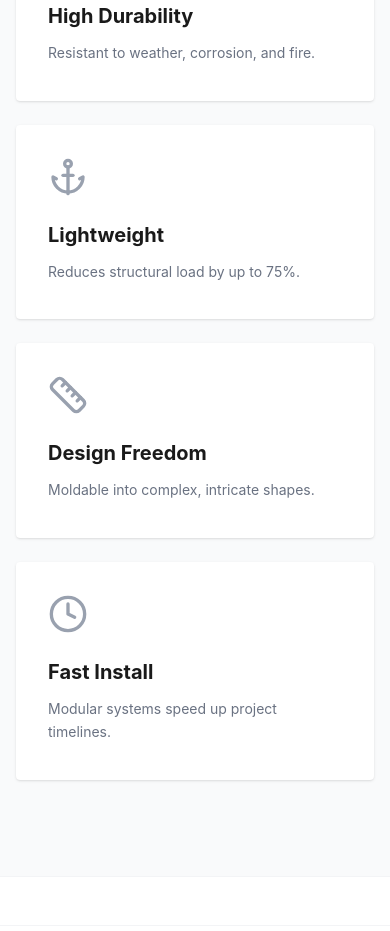
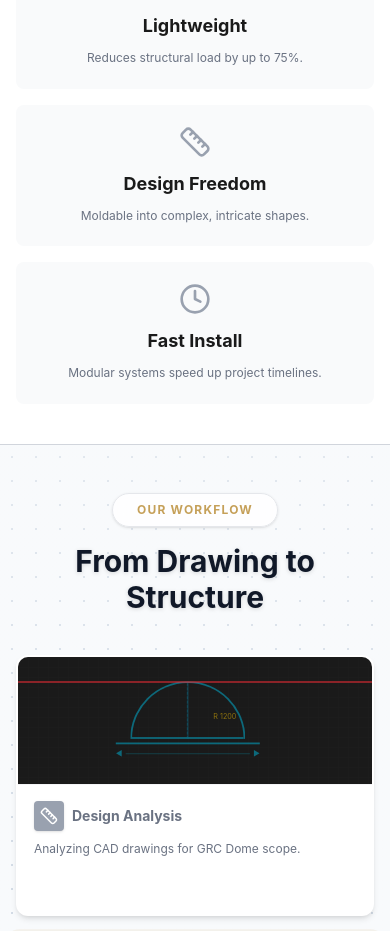
Before and after one commit to sushant545/NavNirman, a React (Vite) app: page / in a window 390 px wide. Shown: the part 1066-1997 px from the top of the page. Built offline with nearby package versions, Linux system fonts and the light colour scheme; no server answers.

Commit message:
Minor Ui Fix mon Home Page

```diff
--- a/src/components/ConstructionSite.jsx
+++ b/src/components/ConstructionSite.jsx
@@ -51,39 +51,51 @@ const ConstructionSite = () => {
   ];
 
   return (
-    <div className="w-full bg-white py-8 border-t border-gray-100">
-      <div className="max-w-7xl mx-auto px-4">
+    // CHANGED: Added Technical Grid Background & darkened bg color for contrast
+    <div
+      className="w-full py-12 border-y border-gray-300 relative bg-slate-50"
+      style={{
+        backgroundImage: 'radial-gradient(#cbd5e1 1.5px, transparent 1.5px)',
+        backgroundSize: '24px 24px'
+      }}
+    >
+      {/* Overlay to fade grid edges slightly (Optional aesthetic touch) */}
+      <div className="absolute inset-0 bg-gradient-to-b from-slate-50/50 via-transparent to-slate-50/50 pointer-events-none"></div>
 
-        {/* Compact Header */}
-        <div className="text-center mb-8">
-          <span className="text-brand-gold font-bold tracking-widest uppercase text-xs mb-1 block">
-            Our Workflow
-          </span>
-          <h2 className="text-2xl font-bold text-gray-800">
+      <div className="max-w-7xl mx-auto px-4 relative z-10">
+
+        {/* Header with Background Pill for readability */}
+        <div className="text-center mb-10">
+          <div className="inline-block bg-white/80 backdrop-blur-sm px-6 py-2 rounded-full border border-gray-200 shadow-sm mb-4">
+            <span className="text-brand-gold font-bold tracking-widest uppercase text-xs block">
+              Our Workflow
+            </span>
+          </div>
+          <h2 className="text-3xl font-bold text-gray-900 drop-shadow-sm">
             From Drawing to Structure
           </h2>
         </div>
 
-        {/* Compact Grid */}
-        <div className="grid grid-cols-1 md:grid-cols-4 gap-4">
+        {/* Grid Cards - Added shadow-lg to pop against the grid */}
+        <div className="grid grid-cols-1 md:grid-cols-4 gap-6">
           {steps.map((step) => (
             <div
               key={step.id}
               onClick={() => setActiveStep(step.id)}
-              className={`relative cursor-pointer rounded-lg overflow-hidden border-2 transition-all duration-500 group ${
+              className={`relative cursor-pointer rounded-xl overflow-hidden border-2 transition-all duration-500 group bg-white ${
                 activeStep === step.id
-                  ? `border-brand-gold shadow-md scale-100 ${step.bg}`
-                  : 'border-transparent bg-gray-50 hover:bg-gray-100'
+                  ? `border-brand-gold shadow-xl scale-105 ring-4 ring-brand-gold/10`
+                  : 'border-transparent shadow-md hover:shadow-lg hover:-translate-y-1'
               }`}
             >
               {/* Animation Viewport */}
-              <div className="h-28 w-full relative overflow-hidden border-b border-gray-100 bg-gray-100">
+              <div className="h-32 w-full relative overflow-hidden border-b border-gray-100 bg-gray-50">
                 {step.animation}
               </div>
 
-              {/* Compact Content */}
-              <div className="p-3">
-                <div className="flex items-center gap-2 mb-1">
+              {/* Content Area */}
+              <div className="p-4">
+                <div className="flex items-center gap-2 mb-2">
                   <div className={`p-1.5 rounded text-white shadow-sm transition-colors ${
                     activeStep === step.id ? step.color : 'bg-gray-400'
                   }`}>
@@ -96,15 +108,15 @@ const ConstructionSite = () => {
                   </h3>
                 </div>
 
-                <p className="text-xs text-gray-500 leading-tight min-h-[32px]">
+                <p className="text-xs text-gray-500 leading-relaxed min-h-[32px]">
                   {step.desc}
                 </p>
 
                 {/* Active Indicator */}
-                <div className={`mt-2 flex items-center text-[10px] font-bold uppercase tracking-wider transition-all duration-300 ${
+                <div className={`mt-3 flex items-center text-[10px] font-bold uppercase tracking-wider transition-all duration-300 ${
                   activeStep === step.id ? 'text-brand-gold opacity-100' : 'opacity-0'
                 }`}>
-                  <CheckCircle2 size={12} className="mr-1 animate-pulse" /> Active
+                  <CheckCircle2 size={12} className="mr-1 animate-pulse" /> Active Stage
                 </div>
               </div>
             </div>
@@ -115,14 +127,11 @@ const ConstructionSite = () => {
   );
 };
 
-// --- ANIMATIONS ---
+// --- ANIMATIONS (Unchanged) ---
 
-// 1. AutoCAD Dome Drawing
 const BlueprintAnimation = ({ isActive }) => (
   <div className="w-full h-full relative bg-[#1a1a1a] flex items-center justify-center overflow-hidden">
-    <div className="absolute inset-0 opacity-10"
-         style={{ backgroundImage: 'linear-gradient(#333 1px, transparent 1px), linear-gradient(90deg, #333 1px, transparent 1px)', backgroundSize: '10px 10px' }}>
-    </div>
+    <div className="absolute inset-0 opacity-10" style={{ backgroundImage: 'linear-gradient(#333 1px, transparent 1px), linear-gradient(90deg, #333 1px, transparent 1px)', backgroundSize: '10px 10px' }}></div>
     <div className={`relative transition-all duration-1000 ${isActive ? 'opacity-100 scale-100' : 'opacity-50 scale-90'}`}>
         <div className="w-32 h-16 border-t-2 border-l-2 border-r-2 border-cyan-500 rounded-t-full relative">
             <div className="absolute bottom-0 left-1/2 -translate-x-1/2 w-0.5 h-full bg-cyan-900 border-l border-dashed border-cyan-500/50"></div>
@@ -136,39 +145,26 @@ const BlueprintAnimation = ({ isActive }) => (
             <div className="text-cyan-500 text-[8px]">►</div>
         </div>
     </div>
-    <div className={`absolute w-full h-0.5 bg-red-500/50 transition-all duration-[3000ms] linear ${
-        isActive ? 'top-[80%]' : 'top-[10%]'
-      }`}></div>
+    <div className={`absolute w-full h-0.5 bg-red-500/50 transition-all duration-[3000ms] linear ${isActive ? 'top-[80%]' : 'top-[10%]'}`}></div>
   </div>
 );
 
-// 2. Jali Mould
 const MouldAnimation = ({ isActive }) => (
   <div className="w-full h-full flex items-center justify-center bg-purple-50 relative overflow-hidden">
     <div className="relative w-32 h-20 bg-gray-800 border-4 border-gray-300 rounded-sm shadow-inner overflow-hidden flex items-center justify-center">
       <div className="absolute inset-0 z-20 grid grid-cols-4 grid-rows-2 gap-1 p-1 pointer-events-none">
-         {[...Array(8)].map((_,i) => (
-            <div key={i} className="bg-gray-800 rounded-full border-2 border-gray-600"></div>
-         ))}
+         {[...Array(8)].map((_,i) => (<div key={i} className="bg-gray-800 rounded-full border-2 border-gray-600"></div>))}
       </div>
-      <div className={`absolute bottom-0 left-0 right-0 bg-purple-400 z-10 transition-all duration-[3500ms] ease-in-out ${
-        isActive ? 'h-full' : 'h-0'
-      }`}></div>
+      <div className={`absolute bottom-0 left-0 right-0 bg-purple-400 z-10 transition-all duration-[3500ms] ease-in-out ${isActive ? 'h-full' : 'h-0'}`}></div>
     </div>
-    <div className={`absolute top-0 w-3 bg-purple-400 transition-all duration-300 z-30 ${
-      isActive ? 'h-1/2 opacity-100' : 'h-0 opacity-0'
-    }`}></div>
+    <div className={`absolute top-0 w-3 bg-purple-400 transition-all duration-300 z-30 ${isActive ? 'h-1/2 opacity-100' : 'h-0 opacity-0'}`}></div>
   </div>
 );
 
-// 3. Truck Facing RIGHT (Left to Right Movement)
 const TransportAnimation = ({ isActive }) => (
   <div className="w-full h-full flex flex-col justify-end bg-orange-50 overflow-hidden relative pb-2">
     <div className="absolute top-2 left-10 text-orange-200 text-xs">🏭 Factory</div>
-
-    <div className={`absolute bottom-3 transition-all duration-[4000ms] linear flex items-end z-10 ${
-      isActive ? 'left-[120%]' : 'left-[-120px]'
-    }`}>
+    <div className={`absolute bottom-3 transition-all duration-[4000ms] linear flex items-end z-10 ${isActive ? 'left-[120%]' : 'left-[-120px]'}`}>
       <div className="w-24 h-5 bg-gray-700 relative flex items-end -mr-1">
           <div className="absolute bottom-5 left-2 flex gap-1">
               <div className="w-2 h-8 bg-gray-300 border border-gray-400 rounded-sm shadow-sm -rotate-6 origin-bottom-right"></div>
@@ -193,46 +189,17 @@ const TransportAnimation = ({ isActive }) => (
   </div>
 );
 
-// 4. Manual Assembly (No Crane)
-// Sequence: Base -> Columns -> Support -> Cornice -> Dome (Done)
 const InstallationAnimation = ({ isActive }) => (
   <div className="w-full h-full flex items-end justify-center bg-green-50 relative overflow-hidden pb-2">
-
-    {/* 1. Base (Ground) */}
-    <div className={`w-36 h-1.5 bg-gray-500 rounded-sm mb-0.5 transition-all duration-500 ease-out ${
-      isActive ? 'opacity-100 scale-100' : 'opacity-0 scale-0'
-    }`}></div>
-
-    {/* 2. Columns (Grow Upwards) */}
-    <div className={`absolute bottom-3 left-[35%] w-2.5 bg-gray-300 border-x border-gray-400 transition-all duration-500 delay-300 ease-out ${
-      isActive ? 'h-14 opacity-100' : 'h-0 opacity-0'
-    }`}></div>
-    <div className={`absolute bottom-3 right-[35%] w-2.5 bg-gray-300 border-x border-gray-400 transition-all duration-500 delay-300 ease-out ${
-      isActive ? 'h-14 opacity-100' : 'h-0 opacity-0'
-    }`}></div>
-
-    {/* 3. Support/Beam (Fades in on top of columns) */}
-    <div className={`absolute bottom-[60px] w-24 h-1.5 bg-gray-400 border border-gray-500 transition-all duration-500 delay-700 ease-out ${
-      isActive ? 'opacity-100 translate-y-0' : 'opacity-0 -translate-y-2'
-    }`}></div>
-
-    {/* 4. Cornice (Expands on top of beam) */}
-    <div className={`absolute bottom-[66px] w-28 h-2 bg-gray-300 border border-gray-400 shadow-sm transition-all duration-500 delay-1000 ease-out ${
-      isActive ? 'opacity-100 scale-100' : 'opacity-0 scale-90'
-    }`}></div>
-
-    {/* 5. Final Dome (Drops gently on top - "Done") */}
-    <div className={`absolute bottom-[74px] w-16 h-8 bg-gradient-to-b from-yellow-100 to-yellow-300 border border-yellow-500 rounded-t-full shadow-md transition-all duration-500 delay-[1500ms] cubic-bezier-bounce ${
-      isActive ? 'opacity-100 translate-y-0' : 'opacity-0 -translate-y-4'
-    }`}></div>
-
-    {/* "Done" Checkmark Effect */}
-    <div className={`absolute top-2 right-2 text-green-600 transition-all duration-300 delay-[2000ms] ${
-      isActive ? 'opacity-100 scale-100' : 'opacity-0 scale-0'
-    }`}>
+    <div className={`w-36 h-1.5 bg-gray-500 rounded-sm mb-0.5 transition-all duration-500 ease-out ${isActive ? 'opacity-100 scale-100' : 'opacity-0 scale-0'}`}></div>
+    <div className={`absolute bottom-3 left-[35%] w-2.5 bg-gray-300 border-x border-gray-400 transition-all duration-500 delay-300 ease-out ${isActive ? 'h-14 opacity-100' : 'h-0 opacity-0'}`}></div>
+    <div className={`absolute bottom-3 right-[35%] w-2.5 bg-gray-300 border-x border-gray-400 transition-all duration-500 delay-300 ease-out ${isActive ? 'h-14 opacity-100' : 'h-0 opacity-0'}`}></div>
+    <div className={`absolute bottom-[60px] w-24 h-1.5 bg-gray-400 border border-gray-500 transition-all duration-500 delay-700 ease-out ${isActive ? 'opacity-100 translate-y-0' : 'opacity-0 -translate-y-2'}`}></div>
+    <div className={`absolute bottom-[66px] w-28 h-2 bg-gray-300 border border-gray-400 shadow-sm transition-all duration-500 delay-1000 ease-out ${isActive ? 'opacity-100 scale-100' : 'opacity-0 scale-90'}`}></div>
+    <div className={`absolute bottom-[74px] w-16 h-8 bg-gradient-to-b from-yellow-100 to-yellow-300 border border-yellow-500 rounded-t-full shadow-md transition-all duration-500 delay-[1500ms] cubic-bezier-bounce ${isActive ? 'opacity-100 translate-y-0' : 'opacity-0 -translate-y-4'}`}></div>
+    <div className={`absolute top-2 right-2 text-green-600 transition-all duration-300 delay-[2000ms] ${isActive ? 'opacity-100 scale-100' : 'opacity-0 scale-0'}`}>
       <CheckCircle2 size={20} />
     </div>
-
   </div>
 );
 
--- a/src/pages/Home.jsx
+++ b/src/pages/Home.jsx
@@ -9,7 +9,6 @@ const Home = () => {
   const [recentProjects, setRecentProjects] = useState([]);
 
   useEffect(() => {
-    // Safe fetch that won't crash the page
     const loadProjects = async () => {
       try {
         const data = await fetchData('project');
@@ -27,67 +26,94 @@ const Home = () => {
     <div className="overflow-hidden bg-white">
       <Hero />
 
-      {/* FEATURES */}
-      <section className="py-24 bg-gray-50">
+      {/* --- COMPACT FEATURES SECTION --- */}
+      <section className="py-10 bg-white">
         <div className="max-w-7xl mx-auto px-4">
-          <div className="text-center mb-16">
-             <h2 className="text-3xl font-bold">Why Leading Architects Choose GRC</h2>
-             <div className="h-1 w-20 bg-brand-gold mx-auto mt-4"></div>
+          {/* Header */}
+          <div className="text-center mb-8">
+             <h2 className="text-2xl md:text-3xl font-bold text-gray-900">Why Leading Architects Choose GRC</h2>
           </div>
-          <div className="grid md:grid-cols-4 gap-6">
-            <FeatureCard icon={<ShieldCheck size={40} />} title="High Durability" desc="Resistant to weather, corrosion, and fire." />
-            <FeatureCard icon={<Anchor size={40} />} title="Lightweight" desc="Reduces structural load by up to 75%." />
-            <FeatureCard icon={<Ruler size={40} />} title="Design Freedom" desc="Moldable into complex, intricate shapes." />
-            <FeatureCard icon={<Clock size={40} />} title="Fast Install" desc="Modular systems speed up project timelines." />
+
+          {/* Compact Grid */}
+          <div className="grid md:grid-cols-4 gap-4">
+            <FeatureCard
+              icon={<ShieldCheck size={32} />}
+              title="High Durability"
+              desc="Resistant to weather, corrosion, and fire."
+            />
+            <FeatureCard
+              icon={<Anchor size={32} />}
+              title="Lightweight"
+              desc="Reduces structural load by up to 75%."
+            />
+            <FeatureCard
+              icon={<Ruler size={32} />}
+              title="Design Freedom"
+              desc="Moldable into complex, intricate shapes."
+            />
+            <FeatureCard
+              icon={<Clock size={32} />}
+              title="Fast Install"
+              desc="Modular systems speed up project timelines."
+            />
           </div>
         </div>
       </section>
 
-      {/* NEW ANIMATED CONSTRUCTION SECTION */}
-      <section className="py-12 bg-white border-t border-gray-100">
+      {/* --- WORKFLOW / 3D SECTION --- */}
+      <section className="bg-white">
          <ConstructionSite />
       </section>
 
-      {/* PORTFOLIO PREVIEW */}
-      <section className="py-24 bg-white border-t border-gray-100">
-        <div className="max-w-7xl mx-auto px-4 flex justify-between items-end mb-12">
+      {/* --- PORTFOLIO PREVIEW --- */}
+      <section className="py-16 bg-white border-t border-gray-100">
+        <div className="max-w-7xl mx-auto px-4 flex justify-between items-end mb-10">
            <div>
-             <span className="text-brand-gold font-bold uppercase tracking-widest">Our Portfolio</span>
-             <h2 className="text-4xl font-bold mt-2">Recent Executions</h2>
+             <span className="text-brand-gold font-bold uppercase tracking-widest text-sm">Our Portfolio</span>
+             <h2 className="text-3xl font-bold mt-1">Recent Executions</h2>
            </div>
            <Link to="/projects" className="hidden md:flex items-center gap-2 font-bold border-b-2 border-brand-dark pb-1 hover:text-brand-gold hover:border-brand-gold transition-all">
-             View All Projects <ArrowRight size={20} />
+             View All Projects <ArrowRight size={18} />
            </Link>
         </div>
 
-        <div className="max-w-7xl mx-auto px-4 grid md:grid-cols-3 gap-8">
+        <div className="max-w-7xl mx-auto px-4 grid md:grid-cols-3 gap-6">
            {recentProjects.length > 0 ? (
              recentProjects.map((item, index) => (
-               <Link to="/projects" key={index} className="group relative h-80 overflow-hidden cursor-pointer block bg-gray-100 rounded-sm">
+               <Link to="/projects" key={index} className="group relative h-64 overflow-hidden cursor-pointer block bg-gray-100 rounded-lg shadow-sm hover:shadow-md transition-all">
                  <img src={item.image_url} alt={item.name} className="w-full h-full object-cover transition-transform duration-700 group-hover:scale-110" />
+
                  <div className="absolute inset-0 bg-black/40 group-hover:bg-black/20 transition-all"></div>
-                 <div className="absolute bottom-0 left-0 p-6 text-white translate-y-4 group-hover:translate-y-0 transition-transform duration-300">
-                   <h3 className="text-xl font-bold">{item.name}</h3>
-                   <p className="text-sm opacity-0 group-hover:opacity-100 transition-opacity delay-100">{item.location || "India"}</p>
+
+                 <div className="absolute bottom-0 left-0 p-5 text-white translate-y-2 group-hover:translate-y-0 transition-transform duration-300">
+                   <h3 className="text-lg font-bold">{item.name}</h3>
+                   <p className="text-xs opacity-0 group-hover:opacity-100 transition-opacity delay-100">{item.location || "India"}</p>
                  </div>
                </Link>
              ))
            ) : (
-             <div className="col-span-3 text-center py-10 text-gray-400 bg-gray-50 rounded border border-dashed border-gray-300">
-               <p>Projects loading or unavailable.</p>
+             <div className="col-span-3 text-center py-10 text-gray-400 bg-gray-50 rounded border border-dashed border-gray-200">
+               <p>Projects loading...</p>
              </div>
            )}
+        </div>
+
+        <div className="mt-8 text-center md:hidden">
+            <Link to="/projects" className="font-bold text-brand-gold text-sm">View All Projects →</Link>
         </div>
       </section>
     </div>
   );
 };
 
+// Compact Feature Card Component
 const FeatureCard = ({ icon, title, desc }) => (
-  <div className="bg-white p-8 rounded shadow-sm hover:shadow-2xl hover:-translate-y-2 transition-all duration-300 border-b-4 border-transparent hover:border-brand-gold group">
-    <div className="text-gray-400 mb-6 group-hover:text-brand-gold transition-colors duration-300">{icon}</div>
-    <h3 className="text-xl font-bold mb-3 group-hover:text-brand-dark">{title}</h3>
-    <p className="text-gray-500 text-sm leading-relaxed">{desc}</p>
+  <div className="bg-gray-50 p-5 rounded-lg border border-transparent hover:border-brand-gold hover:bg-white hover:shadow-lg transition-all duration-300 group text-center md:text-left">
+    <div className="text-gray-400 mb-3 group-hover:text-brand-gold transition-colors duration-300 flex justify-center md:justify-start">
+      {icon}
+    </div>
+    <h3 className="text-lg font-bold mb-2 group-hover:text-brand-dark">{title}</h3>
+    <p className="text-gray-500 text-xs leading-relaxed">{desc}</p>
   </div>
 );
 
```
